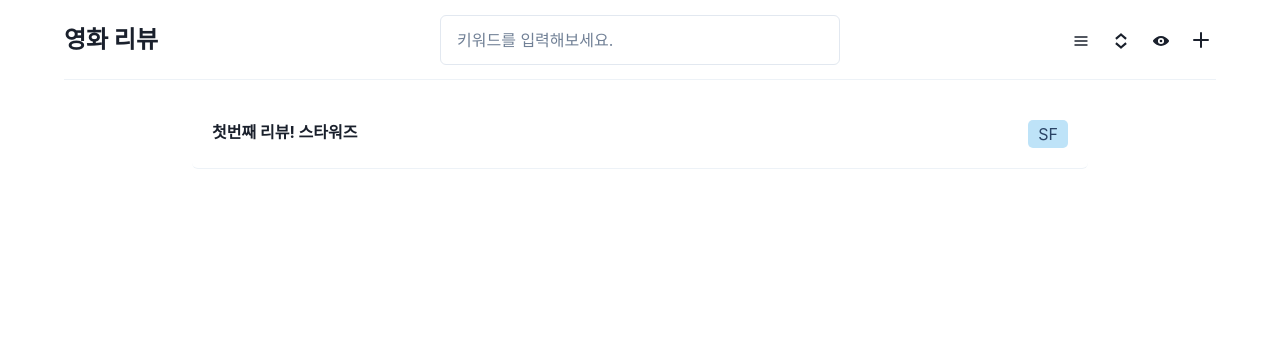
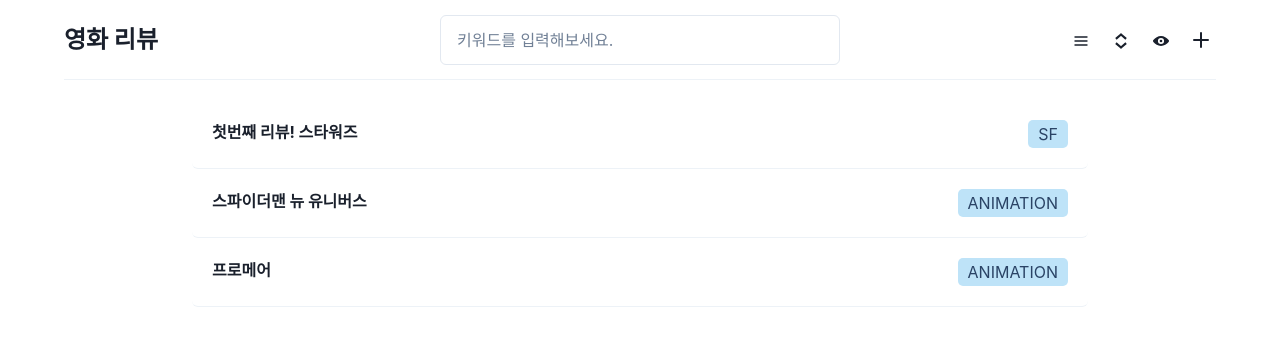
Before and after one commit to suyeon1218/review_page, a React (Vite) app: page / in a window 1280 px wide. Shown: the top 346 px of the page. Built offline with nearby package versions, Linux system fonts and the light colour scheme; data requests are answered from the project's data file; a web font is replaced by a local one.

Commit message:
feat: posts 출력하기

```diff
--- a/src/components/CardTable/index.style.ts
+++ b/src/components/CardTable/index.style.ts
@@ -7,7 +7,7 @@
 `;
 
 export const StyledCard = styled(Card)`
-  min-width: 250px;
+  width: 250px;
   height: 200px;
 
   &:hover {
--- a/src/components/CardTable/index.tsx
+++ b/src/components/CardTable/index.tsx
@@ -10,15 +10,15 @@
 
   return (
     <S.Container>
-      {
-        <S.StyledCard>
+      {posts.map((post) => (
+        <S.StyledCard key={post.id}>
           <S.StyledCardHeader>
-            <S.CardTitle>{posts[0].title}</S.CardTitle>
-            <S.CardCategory>{posts[0].category}</S.CardCategory>
+            <S.CardTitle>{post.title}</S.CardTitle>
+            <S.CardCategory>{post.category}</S.CardCategory>
           </S.StyledCardHeader>
-          <S.StyledCardBody>{posts[0].content}</S.StyledCardBody>
+          <S.StyledCardBody>{post.content}</S.StyledCardBody>
         </S.StyledCard>
-      }
+      ))}
     </S.Container>
   );
 };
--- a/src/components/ListTable/index.tsx
+++ b/src/components/ListTable/index.tsx
@@ -9,14 +9,14 @@
   }
   return (
     <S.Container>
-      <S.List>
-        <S.ListBody>
-          <S.ListTitle>{posts[0].title}</S.ListTitle>
-          <S.ListCategory colorScheme='blue'>
-            {posts[0].category}
-          </S.ListCategory>
-        </S.ListBody>
-      </S.List>
+      {posts.map((post) => (
+        <S.List key={post.id}>
+          <S.ListBody>
+            <S.ListTitle>{post.title}</S.ListTitle>
+            <S.ListCategory colorScheme='blue'>{post.category}</S.ListCategory>
+          </S.ListBody>
+        </S.List>
+      ))}
     </S.Container>
   );
 };
```
